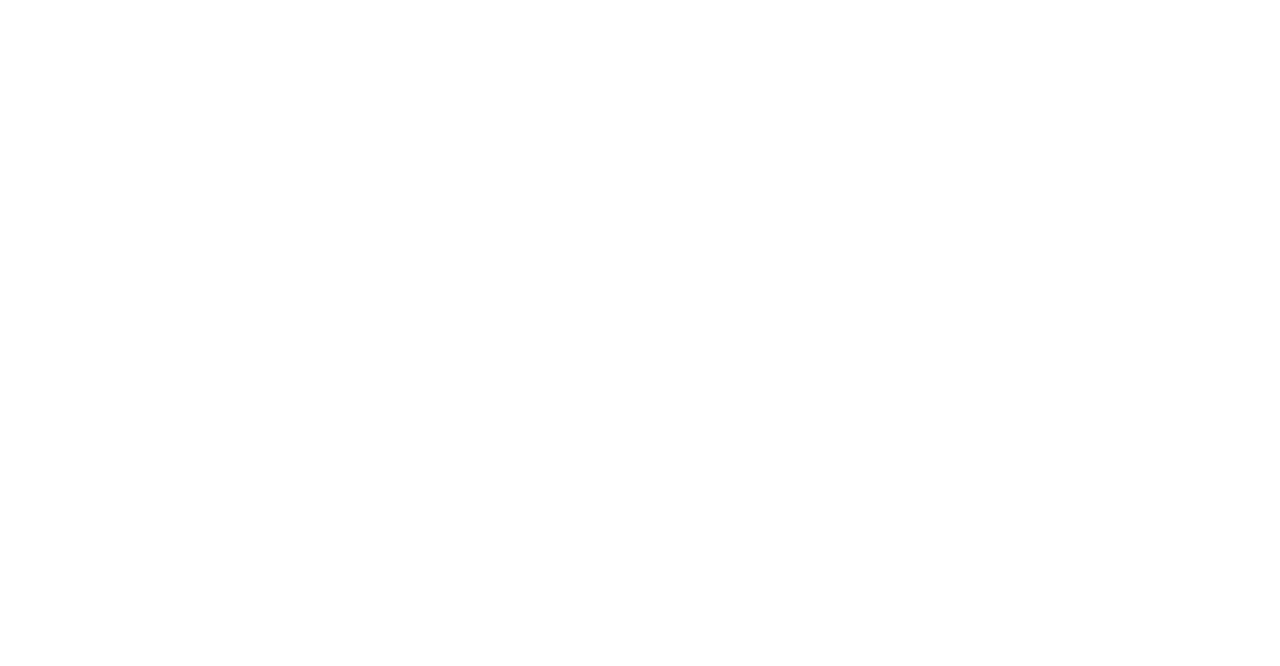
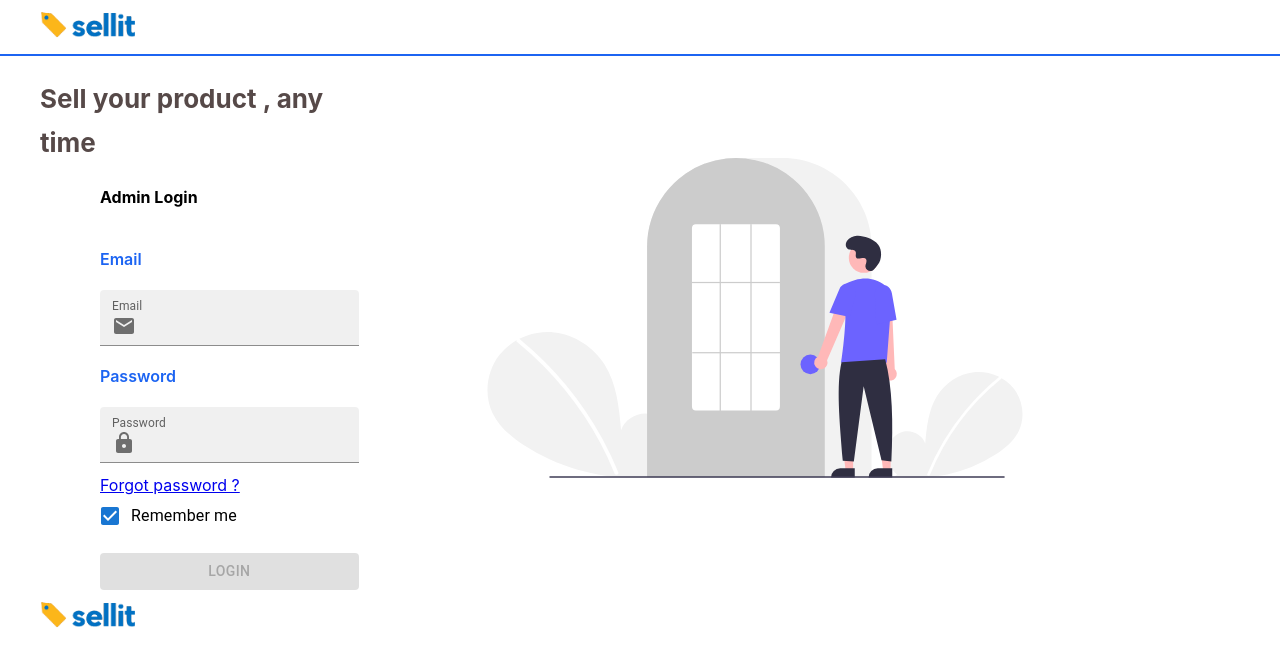
Before and after one commit to pesto-students/sell-it-frontend-p6-team-yahswanth-1, a React (Create React App) app in the folder sell-it-admin/: page /login in a window 1280 px wide. Before the commit this address had no page. Shown: the top 666 px of the page. Built offline with nearby package versions, Linux system fonts and the light colour scheme; no server answers.

Commit message:
Added login page

```diff
--- a/sell-it-admin/package.json
+++ b/sell-it-admin/package.json
@@ -10,6 +10,7 @@
     "@testing-library/jest-dom": "^5.16.5",
     "@testing-library/react": "^13.4.0",
     "@testing-library/user-event": "^13.5.0",
+    "axios": "^1.3.4",
     "react": "^18.2.0",
     "react-dom": "^18.2.0",
     "react-router-dom": "^6.9.0",
--- a/sell-it-admin/src/App.css
+++ b/sell-it-admin/src/App.css
@@ -39,6 +39,15 @@
   margin-top: 12px;
   color: rgba(0, 0, 0, 0.87);
 }
+.nav-button:hover {
+  padding: 8px 16px 8px 16px;
+  text-decoration: none;
+  display: flex;
+  justify-items: center;
+  margin-top: 12px;
+  background: #2f81ed0e;
+  color: rgba(66, 63, 63, 0.87);
+}
 .nav-button.active {
   background: #2f81ed2d;
   border-radius: 4px;
@@ -57,9 +66,60 @@
   margin-left: 30px;
   margin-top: 16px;
   background-color: #ffffff;
+  margin-right: 16px;
+  padding: 12px;
+  border-radius: 14px;
 }
 .content-area {
   display: flex;
   flex-direction: row;
   border-radius: 14px;
 }
+.h-row {
+  width: 100%;
+  text-align: center;
+  height: 2px;
+  background-color: #1c64f2;
+  justify-content: center;
+}
+
+.blind-header {
+  display: flex;
+  flex-direction: column;
+}
+.login-page {
+  display: flex;
+}
+.login-heading {
+  font-style: normal;
+  font-weight: 700;
+  font-size: 26px;
+  line-height: 44px;
+  margin-left: 40px;
+  color: #564948;
+}
+.ml-10 {
+  margin-left: 100px;
+}
+.flex {
+  display: flex;
+}
+.flex-col {
+  flex-direction: column;
+}
+.label-input {
+  font-weight: 600;
+  font-size: 16px;
+  line-height: 19px;
+
+  color: #1c64f2;
+}
+.mt-2 {
+  margin-top: 12px;
+}
+.login-image {
+  margin-top: 102px;
+  margin-left: 120px;
+  width: 60%;
+  height: 60%;
+}
--- a/sell-it-admin/src/App.js
+++ b/sell-it-admin/src/App.js
@@ -3,6 +3,9 @@
 import "./App.css";
 import Layout from "./pages/Layout";
 import HomePage from "./pages/home";
+import LoginPage from "./pages/login/Login";
+import { BlindHeader } from "./components/header/BlindHeader";
+import { BlindFooter } from "./components/footer/BlindFooter";
 
 const Home = () => {
   return (
@@ -13,12 +16,24 @@
     </>
   );
 };
+const Login = () => {
+  return (
+    <>
+      <div>
+        <BlindHeader />
+        <LoginPage />
+        <BlindFooter />
+      </div>
+    </>
+  );
+};
 
 function App() {
   return (
     <BrowserRouter>
       <Routes>
         <Route path="/" element={<Home />}></Route>
+        <Route path="/login" element={<Login />}></Route>
       </Routes>
     </BrowserRouter>
   );
--- /dev/null
+++ b/sell-it-admin/src/api/client.js
@@ -0,0 +1,5 @@
+import axios from "axios";
+
+export const client = axios.create({
+  baseURL: process.env.BACKEND_URL,
+});
--- /dev/null
+++ b/sell-it-admin/src/api/index.js
@@ -0,0 +1,12 @@
+import { client } from "./client";
+export const login = async (email, passsord) => {
+  const response = await client.post(
+    "/login",
+    {
+      email,
+      passsord,
+    },
+    {}
+  );
+  return response;
+};
--- a/sell-it-admin/src/components/footer/BlindFooter.js
+++ b/sell-it-admin/src/components/footer/BlindFooter.js
@@ -0,0 +1,13 @@
+import React from "react";
+
+import Logo from "../../assets/img/logo.png";
+
+export const BlindFooter = () => {
+  return (
+    <div className="blind-header">
+      <div className="header">
+        <img src={Logo} alt="logo" className="logo" />
+      </div>
+    </div>
+  );
+};
--- a/sell-it-admin/src/components/header/BlindHeader.js
+++ b/sell-it-admin/src/components/header/BlindHeader.js
@@ -1,7 +1,14 @@
 import React from "react";
 
-const BlindHeader = () => {
-  return <div className="blind-header"></div>;
+import Logo from "../../assets/img/logo.png";
+
+export const BlindHeader = () => {
+  return (
+    <div className="blind-header">
+      <div className="header">
+        <img src={Logo} alt="logo" className="logo" />
+      </div>
+      <div className="h-row"></div>
+    </div>
+  );
 };
-
-export default BlindHeader;
--- a/sell-it-admin/src/pages/login/Login.js
+++ b/sell-it-admin/src/pages/login/Login.js
@@ -1,6 +1,115 @@
-import React from "react";
+import React, { useState, useEffect } from "react";
+import InputLabel from "@mui/material/InputLabel";
+import InputAdornment from "@mui/material/InputAdornment";
+import EmailIcon from "@mui/icons-material/Email";
+import LockIcon from "@mui/icons-material/Lock";
+import { Link } from "react-router-dom";
+import FormGroup from "@mui/material/FormGroup";
+import FormControlLabel from "@mui/material/FormControlLabel";
+import Checkbox from "@mui/material/Checkbox";
+
+import { login as loginApi } from "../../api";
+import FormControl from "@mui/material/FormControl";
+import FilledInput from "@mui/material/FilledInput";
+import { Button } from "@mui/material";
+import Loginwindow from "../../assets/img/login.svg";
 
 const Login = () => {
-  return <div>Login</div>;
+  const [email, setEmail] = useState("");
+  const [password, setPassword] = useState("");
+  const [disable, setDisable] = useState(false);
+  const login = () => {
+    loginApi(email, password)
+      .then((res) => {
+        console.log(res);
+      })
+      .catch((err) => console.log(err));
+  };
+  const onChangeEmail = (val) => {
+    setEmail(val);
+  };
+  const onChangePassword = (val) => {
+    setPassword(val);
+  };
+
+  useEffect(() => {
+    if (email && password) {
+      setDisable(false);
+    } else {
+      setDisable(true);
+    }
+  }, [email, password]);
+  return (
+    <div className="login-page">
+      <div>
+        <h2 className="login-heading">Sell your product , any time</h2>
+        <div className="ml-10">
+          <h4>Admin Login</h4>
+          <div className="flex flex-col">
+            <div>
+              <h4 className="label-input"> Email </h4>
+              <FormControl variant="filled">
+                <InputLabel htmlFor="filled-adornment-amount">Email</InputLabel>
+                <FilledInput
+                  id="email"
+                  onChange={(e) => onChangeEmail(e.target.value)}
+                  value={email}
+                  type="email"
+                  startAdornment={
+                    <InputAdornment position="start">
+                      {" "}
+                      <EmailIcon />{" "}
+                    </InputAdornment>
+                  }
+                />
+              </FormControl>
+            </div>
+            <div>
+              <h4 className="label-input"> Password </h4>
+              <FormControl variant="filled">
+                <InputLabel htmlFor="filled-adornment-amount">
+                  Password
+                </InputLabel>
+                <FilledInput
+                  id="password"
+                  value={password}
+                  type="password"
+                  onChange={(e) => onChangePassword(e.target.value)}
+                  startAdornment={
+                    <InputAdornment position="start">
+                      {" "}
+                      <LockIcon />{" "}
+                    </InputAdornment>
+                  }
+                />
+              </FormControl>
+            </div>
+            <div className="mt-2">
+              <Link to={"/forgot-password"}>Forgot password ?</Link>
+            </div>
+            <FormGroup>
+              <FormControlLabel
+                control={<Checkbox defaultChecked />}
+                label="Remember me"
+              />
+            </FormGroup>
+            <Button
+              sx={{
+                marginTop: 2,
+              }}
+              variant="contained"
+              onClick={login}
+              disabled={disable}
+            >
+              Login
+            </Button>
+          </div>
+        </div>
+      </div>
+      <div>
+        <img src={Loginwindow} className="login-image" alt="login image" />
+      </div>
+    </div>
+  );
 };
 export default Login;
```
Also changed, not shown: 2 other files (tests, documents, lock files or other folders).
